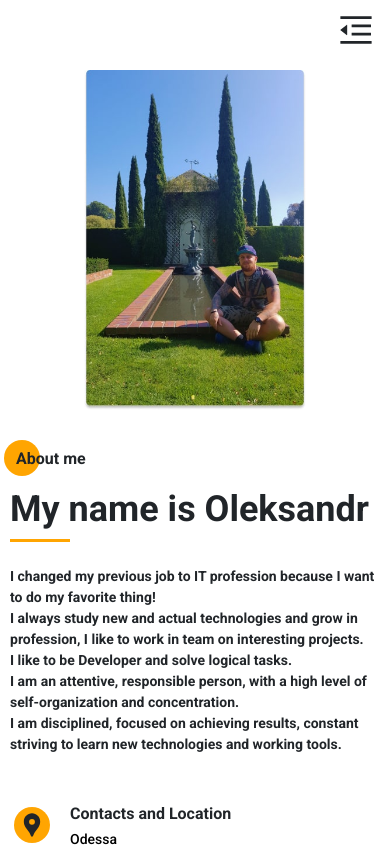
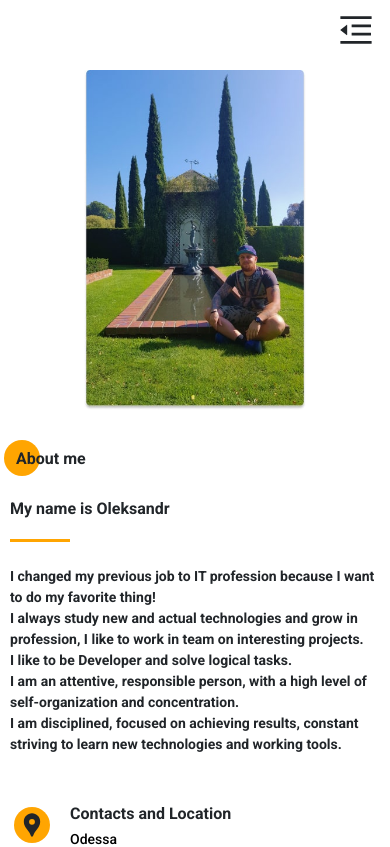
Before and after one commit to khozhainov-aleksandr/Porfolio-Khozhainov-Oleksandr, a Next.js app: page /about-me in a window 390 px wide. Shown: the top 847 px of the page. Built offline with nearby package versions, Linux system fonts and the light colour scheme.

Commit message:
add nowrap for title and fue media size

```diff
--- a/src/styles/AboutMe.module.scss
+++ b/src/styles/AboutMe.module.scss
@@ -47,6 +47,7 @@
   font-size: var(--title_fz36-size);
   font-weight: var(--title-weight);
   line-height: var(--title-height);
+  white-space: nowrap;
 }
 
 .descText {
@@ -205,3 +206,15 @@
     grid-template-columns: 1fr;
   }
 }
+
+@media (max-width: 414px) {
+  .descSubTitle {
+    font-size: var(--title_fz30-size);
+  }
+}
+
+@media (max-width: 340px) {
+  .descSubTitle {
+    font-size: var(--title_fz28-size);
+  }
+}
```
